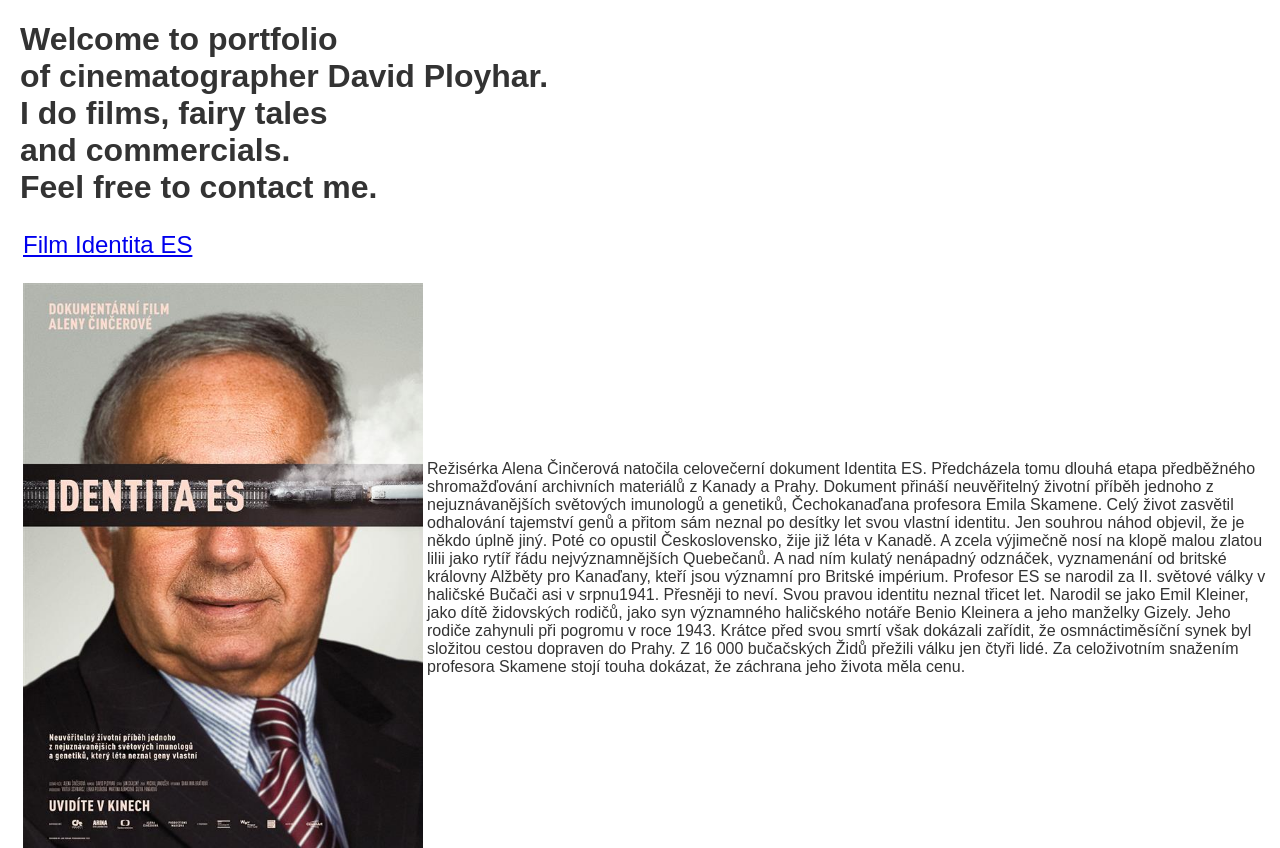
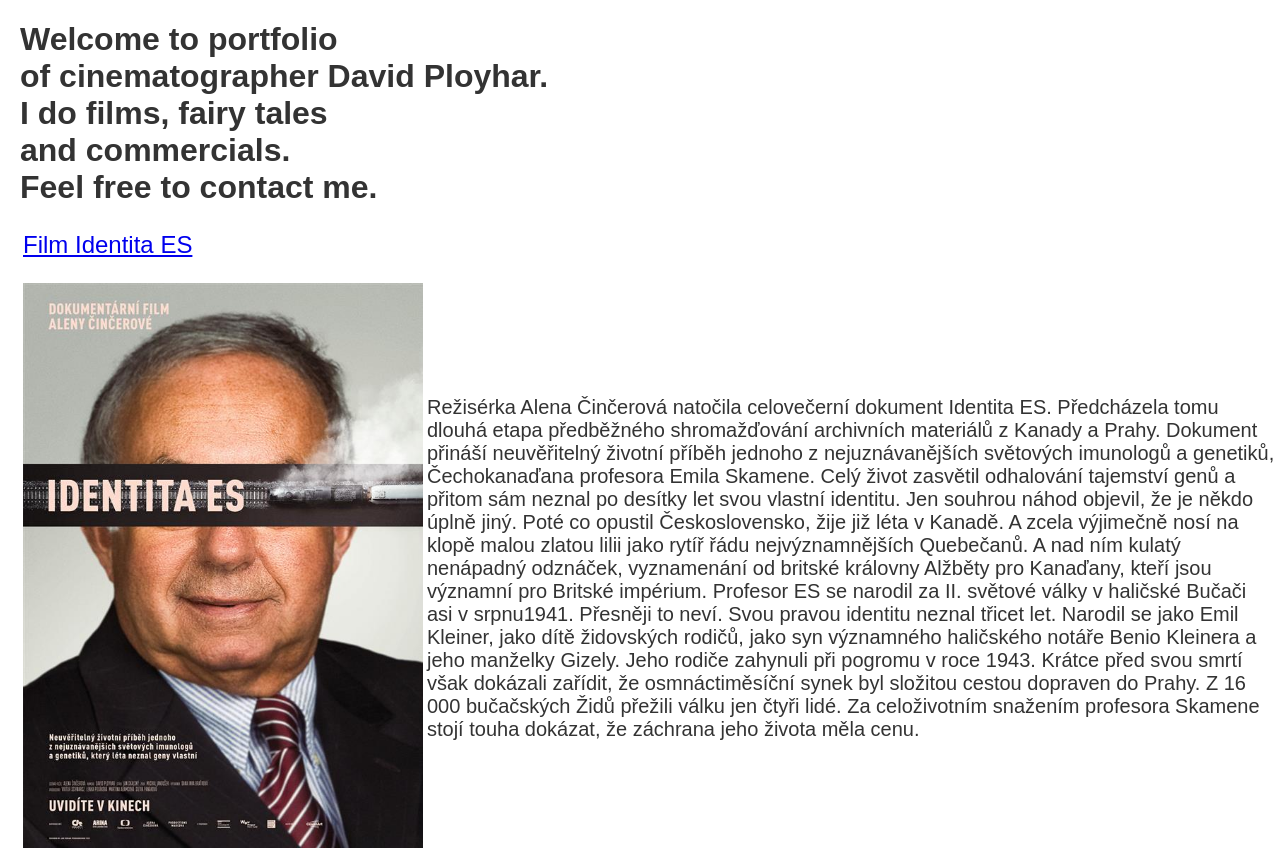
Before and after one commit to David141900/David, a plain HTML site: page index.html in a window 1280 px wide. Shown: the top 848 px of the page. Drawn offline with Linux system fonts and the light colour scheme.

Commit message:
Update styl.css

```diff
--- a/styl.css
+++ b/styl.css
@@ -34,3 +34,6 @@ footer {
 .film{
     font-size: 20px;
 }
+
+.popis{
+    font-size: 20px;
```
